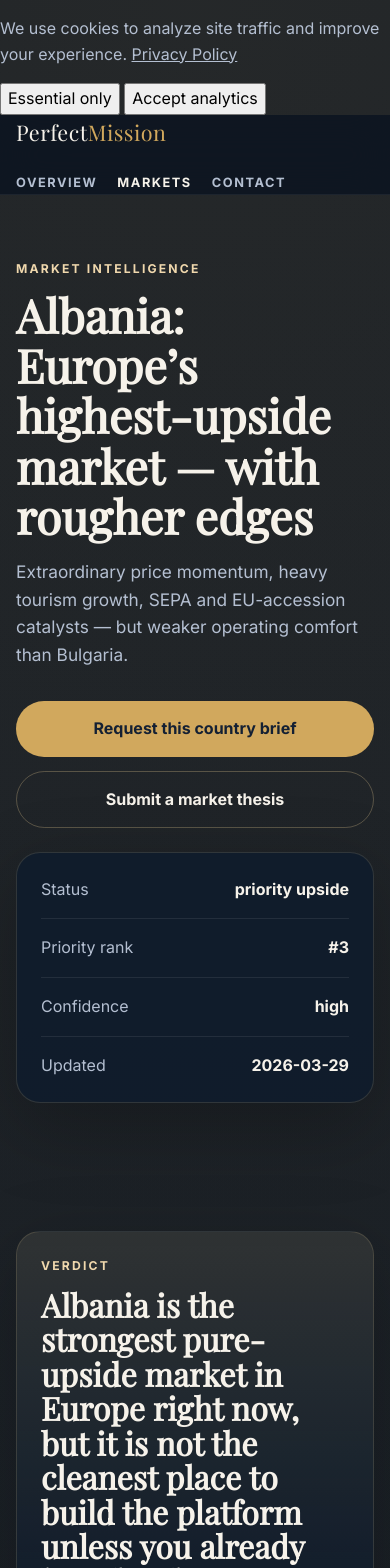
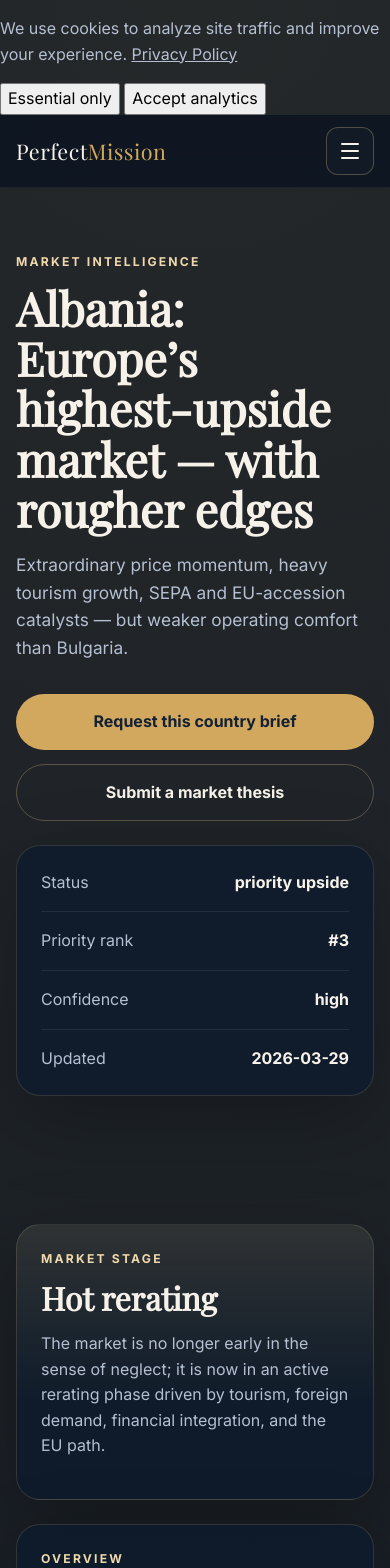
Before and after one commit to m-check1B/perfectmission-website, a SvelteKit app: page /markets/albania/ in a window 390 px wide. Shown: the top 1568 px of the page. Built offline with nearby package versions, Linux system fonts and the light colour scheme; a web font is replaced by a local one.

Commit message:
fix: clean public market copy

```diff
--- a/src/app.css
+++ b/src/app.css
@@ -117,6 +117,29 @@ textarea {
   display: flex;
   align-items: center;
   gap: 1.25rem;
+}
+
+.menu-toggle {
+  display: none;
+  align-items: center;
+  justify-content: center;
+  flex-direction: column;
+  gap: 0.32rem;
+  width: 3rem;
+  height: 3rem;
+  padding: 0;
+  border: 1px solid var(--color-line-strong);
+  border-radius: 0.75rem;
+  background: rgba(255, 255, 255, 0.02);
+  color: var(--color-text);
+  cursor: pointer;
+}
+
+.menu-toggle span {
+  width: 1.1rem;
+  height: 2px;
+  border-radius: 999px;
+  background: currentColor;
 }
 
 .site-nav a {
@@ -550,8 +573,43 @@ dd {
     align-items: flex-start;
   }
 
+  .site-header__inner {
+    position: relative;
+    flex-direction: row;
+    align-items: center;
+  }
+
+  .menu-toggle {
+    display: inline-flex;
+    margin-left: auto;
+  }
+
   .site-nav {
-    flex-wrap: wrap;
+    position: fixed;
+    inset: 4.5rem 0 0;
+    display: none;
+    flex-direction: column;
+    align-items: stretch;
+    justify-content: flex-start;
+    gap: 0.75rem;
+    padding: 1rem;
+    background:
+      linear-gradient(180deg, rgba(7, 17, 31, 0.96), rgba(10, 21, 38, 0.98));
+    border-top: 1px solid rgba(255, 255, 255, 0.06);
+    z-index: 19;
+  }
+
+  .site-nav--open {
+    display: flex;
+  }
+
+  .site-nav a {
+    min-height: 3rem;
+    padding: 0.95rem 1rem;
+    border: 1px solid var(--color-line);
+    border-radius: 0.9rem;
+    background: rgba(255, 255, 255, 0.03);
+    font-size: 0.86rem;
   }
 
   h1 {
--- a/src/lib/components/Header.svelte
+++ b/src/lib/components/Header.svelte
@@ -1,5 +1,6 @@
 <script lang="ts">
   let { currentPath = '/' }: { currentPath?: string } = $props();
+  let menuOpen = $state(false);
 
   const links = [
     { href: '/', label: 'Overview' },
@@ -25,7 +26,23 @@
       href
     });
   }
+
+  function toggleMenu() {
+    menuOpen = !menuOpen;
+  }
+
+  function closeMenu() {
+    menuOpen = false;
+  }
+
+  function handleWindowKeydown(event: KeyboardEvent) {
+    if (event.key === 'Escape') {
+      closeMenu();
+    }
+  }
 </script>
+
+<svelte:window onkeydown={handleWindowKeydown} />
 
 <header class="site-header">
   <div class="container site-header__inner">
@@ -33,12 +50,33 @@
       Perfect<span>Mission</span>
     </a>
 
-    <nav class="site-nav" aria-label="Primary">
+    <button
+      type="button"
+      class="menu-toggle"
+      aria-expanded={menuOpen}
+      aria-controls="primary-navigation"
+      aria-label={menuOpen ? 'Close navigation menu' : 'Open navigation menu'}
+      onclick={toggleMenu}
+    >
+      <span></span>
+      <span></span>
+      <span></span>
+    </button>
+
+    <nav
+      id="primary-navigation"
+      class:site-nav--open={menuOpen}
+      class="site-nav"
+      aria-label="Primary"
+    >
       {#each links as link}
         <a
           href={link.href}
           class:active={isActive(link.href)}
-          onclick={() => trackNavigation(link.label.toLowerCase(), link.href)}
+          onclick={() => {
+            trackNavigation(link.label.toLowerCase(), link.href);
+            closeMenu();
+          }}
         >
           {link.label}
         </a>
--- a/src/lib/components/MarketCard.svelte
+++ b/src/lib/components/MarketCard.svelte
@@ -17,8 +17,7 @@
   </div>
 
   <h3>{market.country}</h3>
-  <p class="market-card__subtitle">{market.hero.subtitle}</p>
-  <p>{market.summary.one_line_verdict}</p>
+  <p>{market.summary.market_stage.description}</p>
 
   <dl class="market-card__facts">
     <div>
@@ -30,7 +29,7 @@
       <dd>{market.confidence}</dd>
     </div>
     <div>
-      <dt>Overall fit</dt>
+      <dt>Overall score</dt>
       <dd>{market.scorecard.find((item) => item.key === 'overall_fit')?.score ?? 'n/a'}/10</dd>
     </div>
   </dl>
--- a/src/lib/components/Seo.svelte
+++ b/src/lib/components/Seo.svelte
@@ -48,6 +48,14 @@
   const extraSchemas = $derived(
     Array.isArray(structuredData) ? structuredData : structuredData ? [structuredData] : []
   );
+  const schemaMarkup = $derived(
+    [ORGANIZATION_SCHEMA, WEBSITE_SCHEMA, ...(pageSchema ? [pageSchema] : []), ...extraSchemas]
+      .map(
+        (schema) =>
+          `<script type="application/ld+json">${JSON.stringify(schema).replace(/</g, '\\u003c')}<${'/script>'}`
+      )
+      .join('')
+  );
 </script>
 
 <svelte:head>
@@ -75,7 +83,5 @@
     <meta property="article:modified_time" content={modifiedTime} />
   {/if}
 
-  {#each [ORGANIZATION_SCHEMA, WEBSITE_SCHEMA, ...(pageSchema ? [pageSchema] : []), ...extraSchemas] as schema}
-    <script type="application/ld+json">{JSON.stringify(schema)}</script>
-  {/each}
+  {@html schemaMarkup}
 </svelte:head>
--- a/src/routes/markets/[slug]/+page.svelte
+++ b/src/routes/markets/[slug]/+page.svelte
@@ -83,18 +83,16 @@
     <section class="section">
       <div class="container narrative-grid">
         <article class="panel panel--accent">
-          <p class="eyebrow">Verdict</p>
-          <h2>{market.summary.one_line_verdict}</h2>
+          <p class="eyebrow">Market stage</p>
+          <h2>{market.summary.market_stage.label}</h2>
           <p>{market.summary.market_stage.description}</p>
         </article>
 
         <article class="panel">
-          <p class="eyebrow">Operator angle</p>
-          <p>{market.summary.operator_angle}</p>
-          <p class="eyebrow">Investor angle</p>
-          <p>{market.summary.investor_angle}</p>
-          <p class="eyebrow">Base case</p>
-          <p>{market.summary.base_case}</p>
+          <p class="eyebrow">Overview</p>
+          <p>{market.development_reality.copy}</p>
+          <p class="eyebrow">Foreign ownership</p>
+          <p>{market.foreign_ownership.summary}</p>
         </article>
       </div>
     </section>
@@ -104,12 +102,15 @@
         <div>
           <div class="section-heading">
             <p class="eyebrow">Scorecard</p>
-            <h2>Internal fit across the current operator model.</h2>
+            <h2>Comparative scorecard across the current market set.</h2>
           </div>
 
           <div class="score-list">
             {#each market.scorecard as item}
-              <ScoreBar label={item.label} score={item.score} />
+              <ScoreBar
+                label={item.key === 'overall_fit' ? 'Overall market fit' : item.label}
+                score={item.score}
+              />
             {/each}
           </div>
         </div>
@@ -117,7 +118,7 @@
         <div>
           <div class="section-heading">
             <p class="eyebrow">Quick facts</p>
-            <h2>Signals worth keeping in the memo.</h2>
+            <h2>Key signals and current market facts.</h2>
           </div>
 
           <dl class="fact-list">
```
Also changed, not shown: src/routes/+page.svelte (+17 -17 lines), src/routes/markets/+page.svelte (+17 -4 lines).
